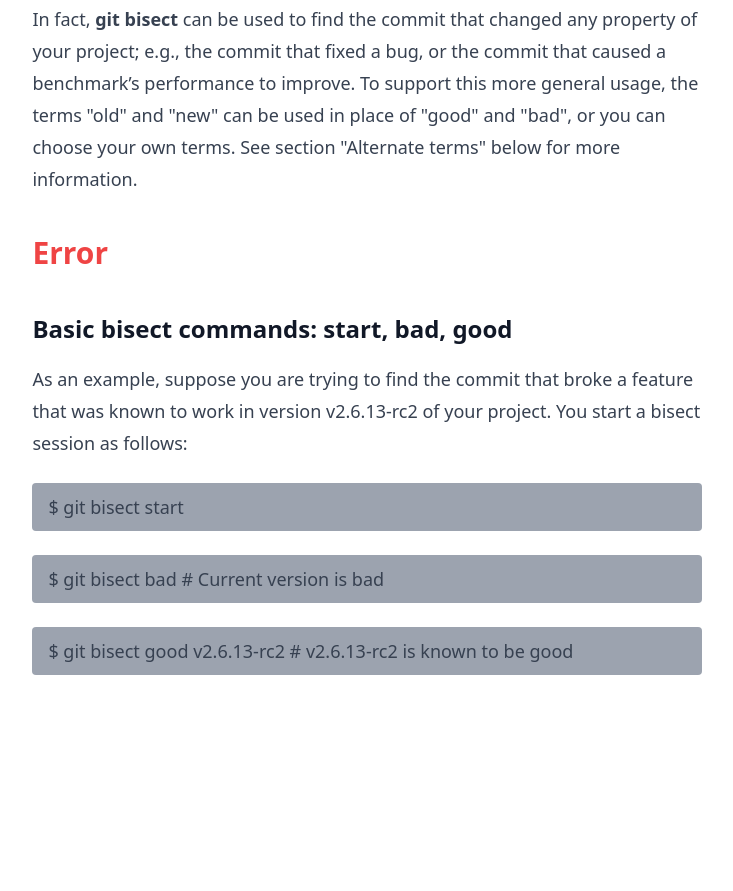
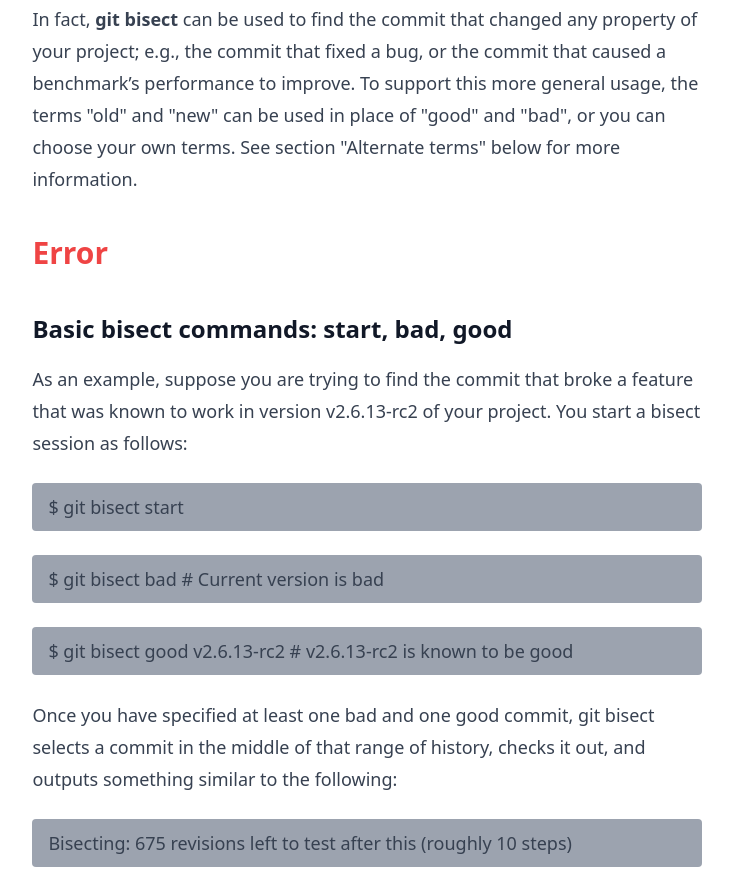
Before and after one commit to LuisMDeveloper/git-bisect-example, a plain HTML site: page index.html in a window 1280 px wide. Shown: the part 1693-2584 px from the top of the page, without its empty margins (273-1006 px from the left). Before the commit the page ends 2392 px from the top, so only its background shows below. Drawn offline with nearby package versions, Linux system fonts and the light colour scheme.

Commit message:
adding paragraph 5

```diff
--- a/index.html
+++ b/index.html
@@ -45,6 +45,10 @@
     <p class="bg-gray-400 rounded py-2 px-4">$ git bisect start</p>
     <p class="bg-gray-400 rounded py-2 px-4">$ git bisect bad # Current version is bad</p>
     <p class="bg-gray-400 rounded py-2 px-4">$ git bisect good v2.6.13-rc2 # v2.6.13-rc2 is known to be good</p>
+    <p>Once you have specified at least one bad and one good commit, git bisect selects a commit in the middle of that
+        range of history, checks it out, and outputs something similar to the following:
+    </p>
+    <p class="bg-gray-400 rounded py-2 px-4">Bisecting: 675 revisions left to test after this (roughly 10 steps)</p>
 </article>
 </body>
 </html>
```
